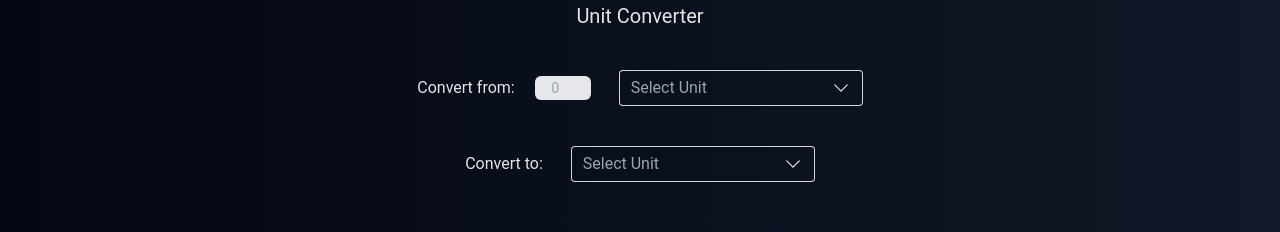
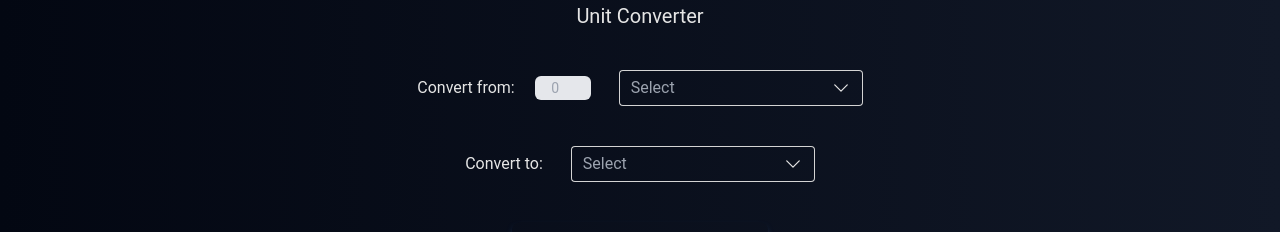
Before and after one commit to tikap/TikApps, a Next.js app: page /unit in a window 1280 px wide. Shown: the part 122-354 px from the top of the page. Built offline with nearby package versions, Linux system fonts and the light colour scheme; what tw-elements would draw is missing.

Commit message:
QoL for unit page

```diff
--- a/app/unit/unit.js
+++ b/app/unit/unit.js
@@ -60,7 +60,11 @@ export default function Unit() {
     setInputNumber(event.target.value);
   }
 
-  function handleNumberInputKeyPressed(event) {}
+  function handleNumberInputKeyPressed(event) {
+    if (event.key == "Enter") {
+      handleUnitConvertCalculateButtonClick();
+    }
+  }
 
   function handleConvertFromUnitChange(event) {
     setResultIsVisible(false);
@@ -106,7 +110,7 @@ export default function Unit() {
         />
 
         <DropDown
-          placeholder="Select Unit"
+          placeholder="Select"
           options={fromUnits}
           onValueChange={handleConvertFromUnitChange}
         />
@@ -115,7 +119,7 @@ export default function Unit() {
       <div className="flex flex-row justify-center space-x-5 items-center">
         <div>Convert to:</div>
         <DropDown
-          placeholder="Select Unit"
+          placeholder="Select"
           options={toUnits}
           selectedValue={selectedToUnit}
           onValueChange={handleConvertToUnitChange}
```
